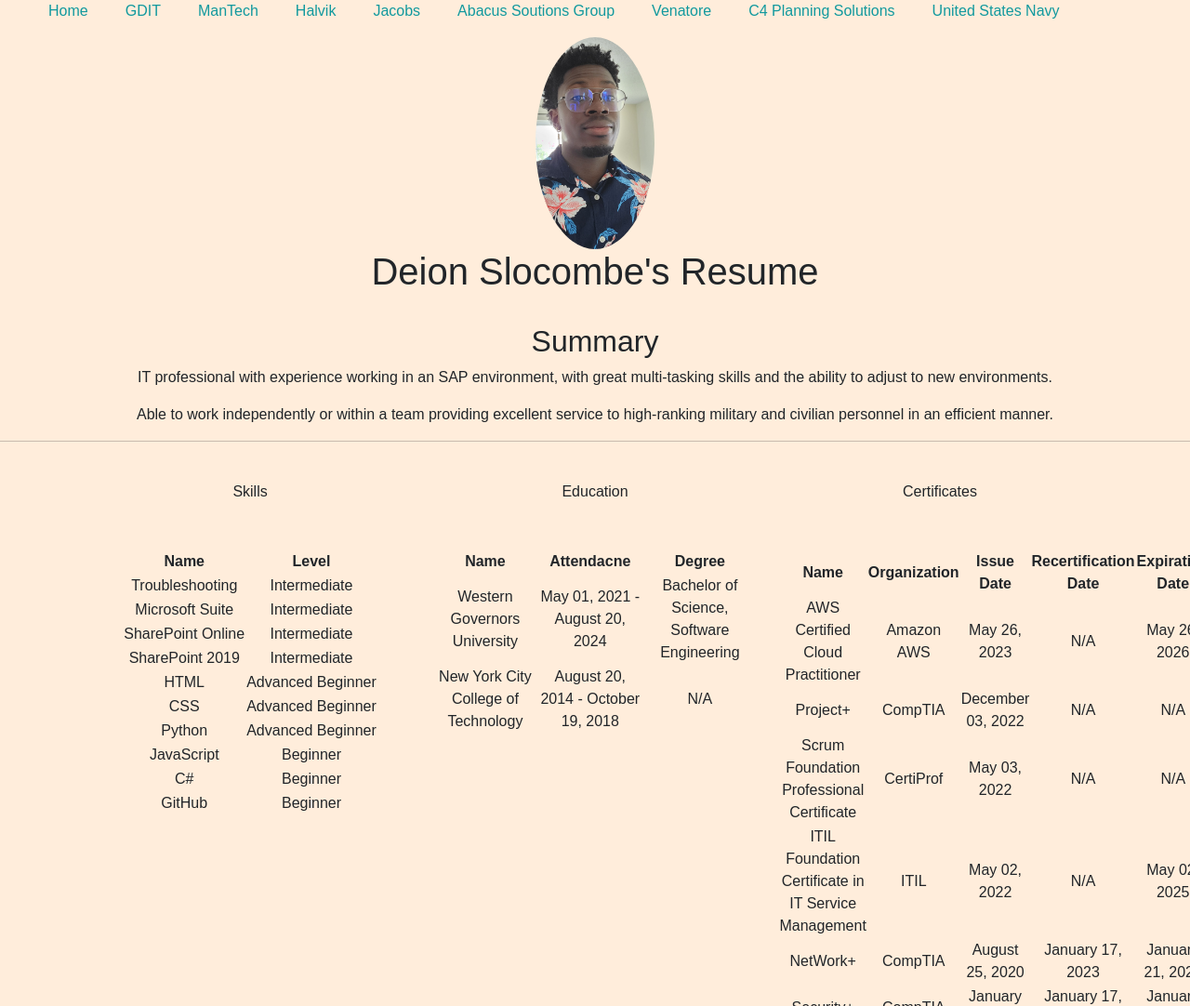
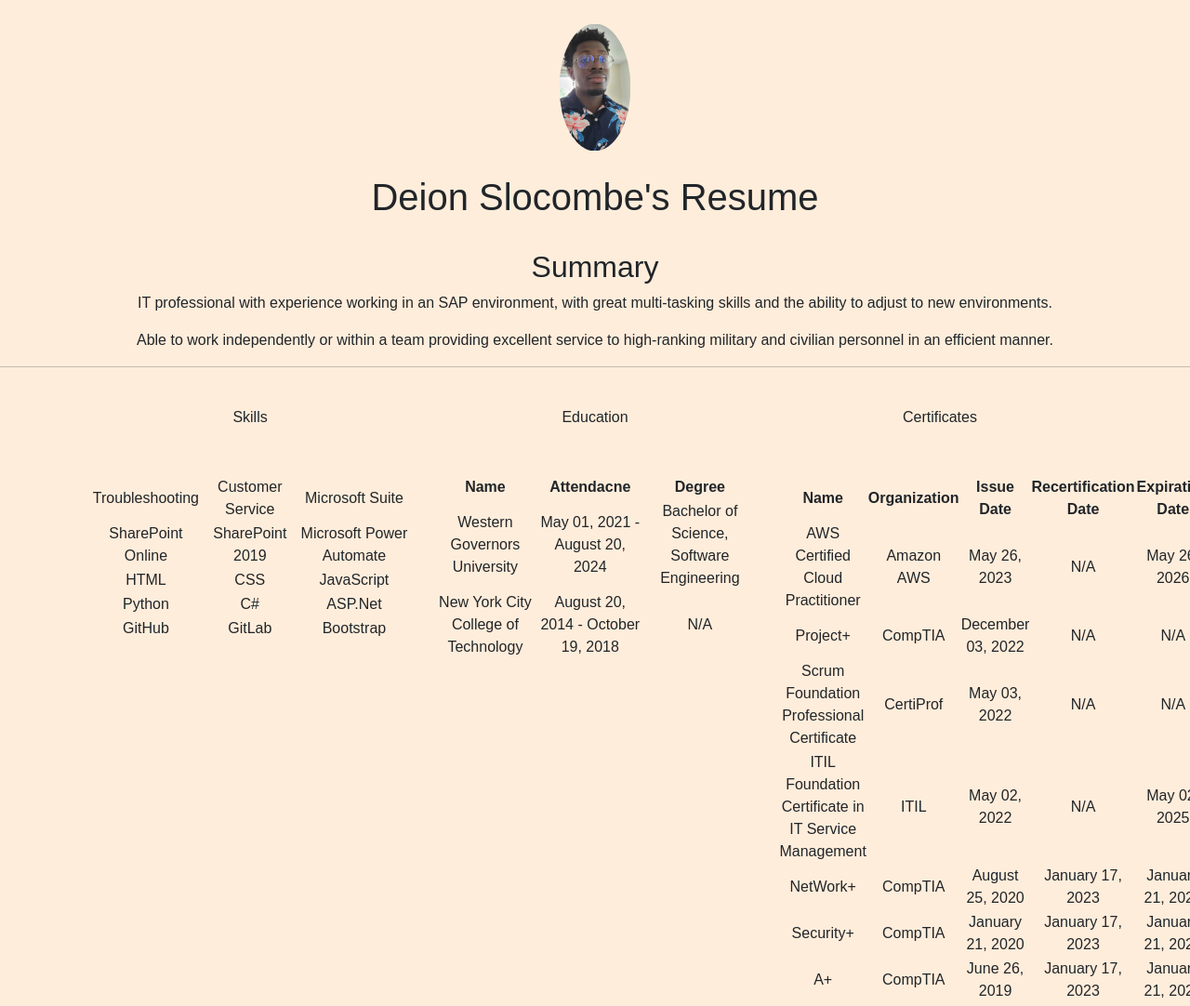
Before and after one commit to DeionSloc/resume, a plain HTML site: page index.html in a window 1280 px wide. Shown: the top 1082 px of the page at 93% size. Drawn offline with nearby package versions, Linux system fonts and the light colour scheme.

Commit message:
Updated index.html file, added more skills and updated skills table. Added padding to image.

```diff
--- a/index.html
+++ b/index.html
@@ -14,19 +14,6 @@
     </head>
 <body>
     <div class="top">
-      <div class="nav">
-        <ul>
-          <li><a href="index.html">Home</a></li>
-          <li><a href="gdit.html">GDIT</a></li>
-          <li><a href="mantech.html">ManTech</a></li>
-          <li><a href="halvik.html">Halvik</a></li>
-          <li><a href="jacobs.html">Jacobs</a></li>
-          <li><a href="asd.html">Abacus Soutions Group</a></li>
-          <li><a href="venatore.html">Venatore</a></li>
-          <li><a href="c4p.html">C4 Planning Solutions</a></li>
-          <li><a href="usnavy.html">United States Navy</a></li>
-        </ul>
-      </div>
       <img class="circular" src="images/Floral.jpg" alt="Floral">
       <h1>Deion Slocombe's Resume</h1>
     </div>
@@ -47,48 +34,29 @@
               <table>
                 <thead>Skills</thead>
                 <tr>
-                  <th>Name</th>
-                  <th>Level</th>
-                </tr>
-                <tr>
                   <td>Troubleshooting</td>
-                  <td>Intermediate</td>
-                </tr>
-                <tr>
+                  <td>Customer Service</td>
                   <td>Microsoft Suite</td>
-                  <td>Intermediate</td>
                 </tr>
                 <tr>
                   <td>SharePoint Online</td>
-                  <td>Intermediate</td>
-                </tr>
-                <tr>
                   <td>SharePoint 2019</td>
-                  <td>Intermediate</td>
+                  <td>Microsoft Power Automate</td>
                 </tr>
                 <tr>
                   <td>HTML</td>
-                  <td>Advanced Beginner</td>
-                </tr>
-                <tr>
                   <td>CSS</td>
-                  <td>Advanced Beginner</td>
+                  <td>JavaScript</td>
                 </tr>
                 <tr>
                   <td>Python</td>
-                  <td>Advanced Beginner</td>
-                </tr>
-                <tr>
-                  <td>JavaScript</td>
-                  <td>Beginner</td>
-                </tr>
-                <tr>
                   <td>C#</td>
-                  <td>Beginner</td>
+                  <td>ASP.Net</td>
                 </tr>
                 <tr>
                   <td>GitHub</td>
-                  <td>Beginner</td>
+                  <td>GitLab</td>
+                  <td>Bootstrap</td>
                 </tr>
               </table>
             </div>
--- a/styles.css
+++ b/styles.css
@@ -14,6 +14,7 @@ h1 {
 .circular {
     border-radius: 75%;
     width: 10%;
+    padding: 2%
 }
 
 table {
```
